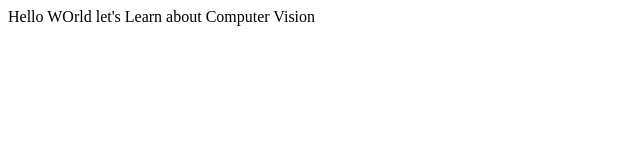
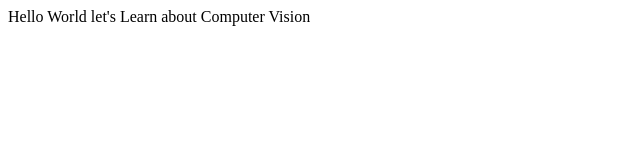
Before and after one commit to Hemant-Purswani/ComputerVision, a plain HTML site: page index.html in a window 1280 px wide. Shown: the full height of the page, 0-640 px from the left. Drawn offline with Linux system fonts and the light colour scheme.

Commit message:
updated the inde file.

```diff
--- a/index.html
+++ b/index.html
@@ -1 +1 @@
-<p>Hello WOrld let's Learn about Computer Vision</p>
+<p>Hello World let's Learn about Computer Vision</p>
```
